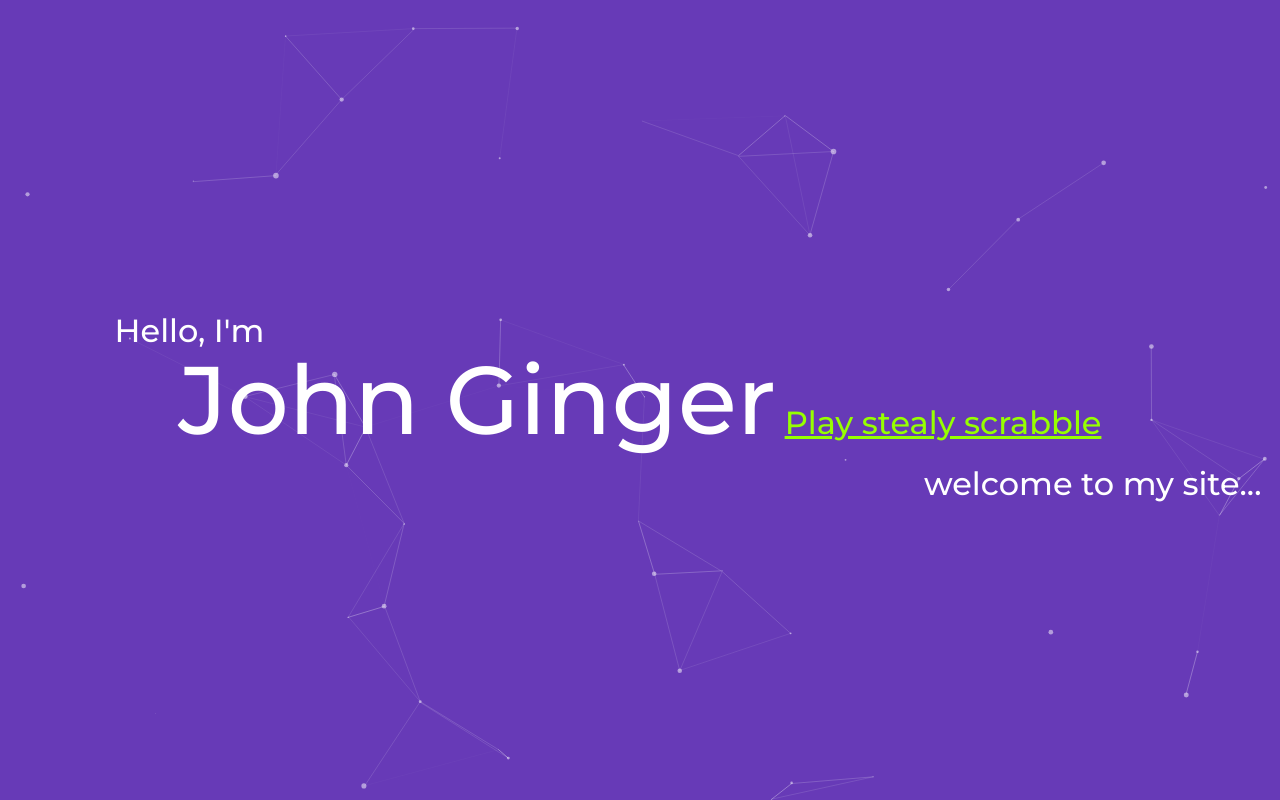
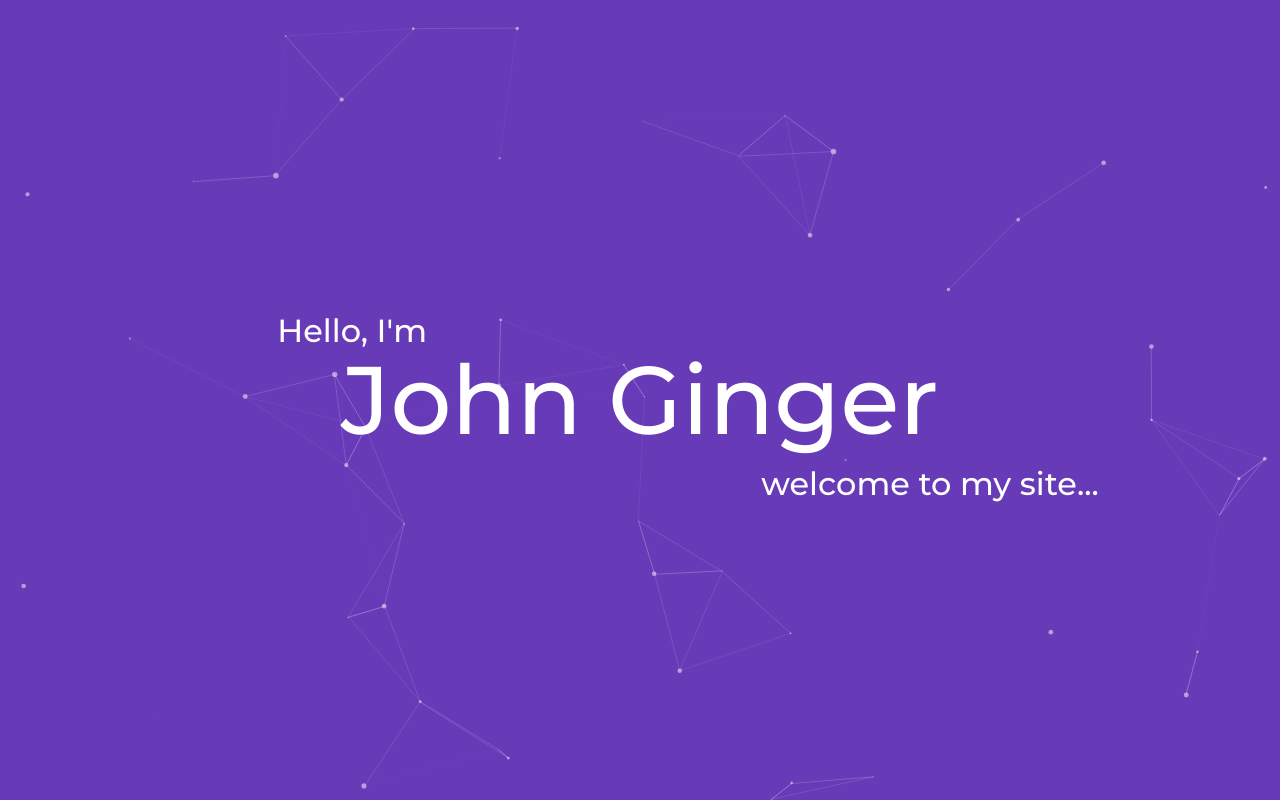
Before and after one commit to JohnGinger/johnginger.github.io, a plain HTML site: page index.html in a window 1280 px wide. Drawn offline with nearby package versions, Linux system fonts and the light colour scheme.

Commit message:
Remove link to game

```diff
--- a/index.html
+++ b/index.html
@@ -33,7 +33,6 @@
         <name-postfix class="animated fadeInRight"
           >welcome to my site...</name-postfix
         >
-        <a href="https://steal.johnginger.ninja">Play stealy scrabble</a>
       </name-block>
     </flash-entry>
   </body>
```
